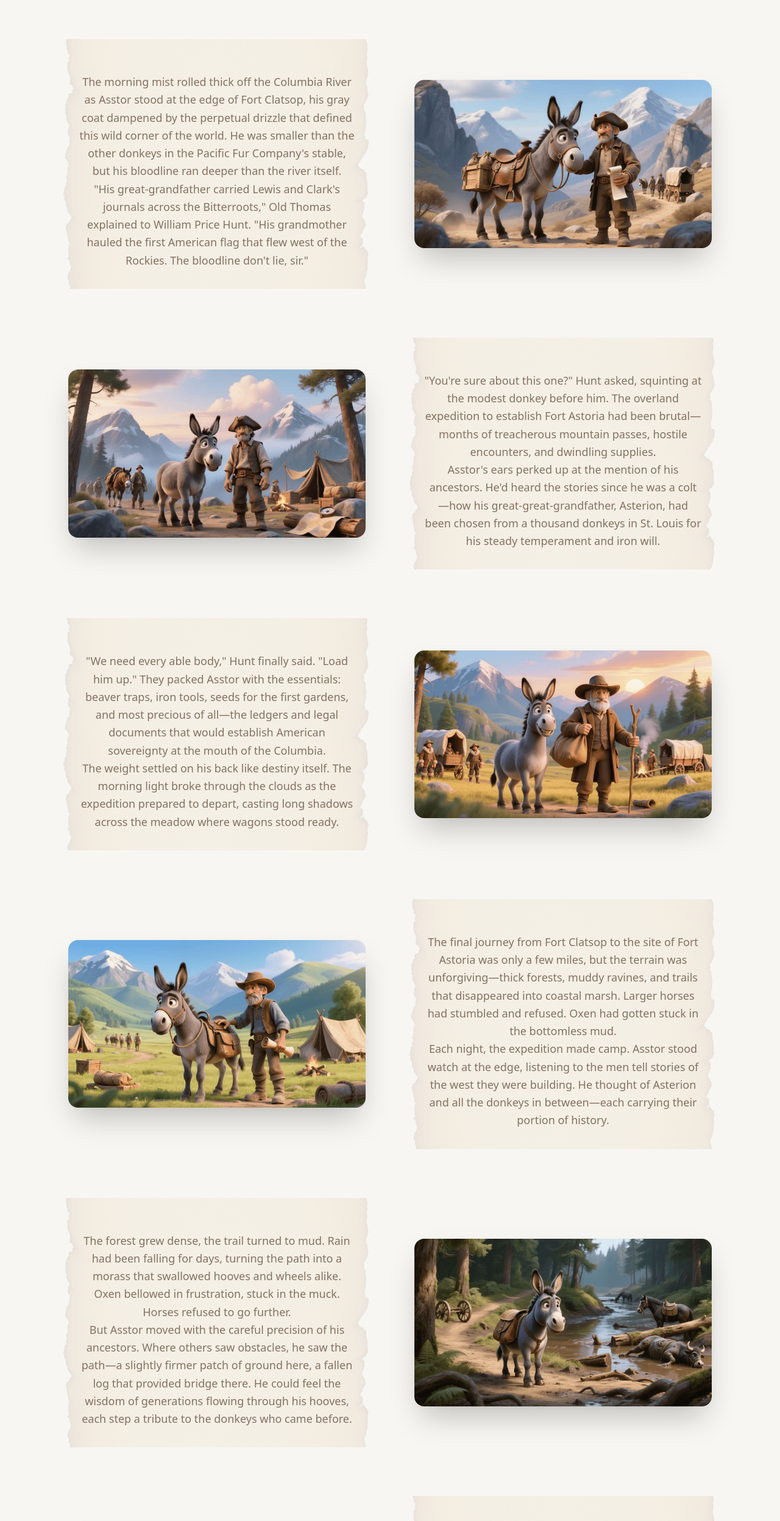
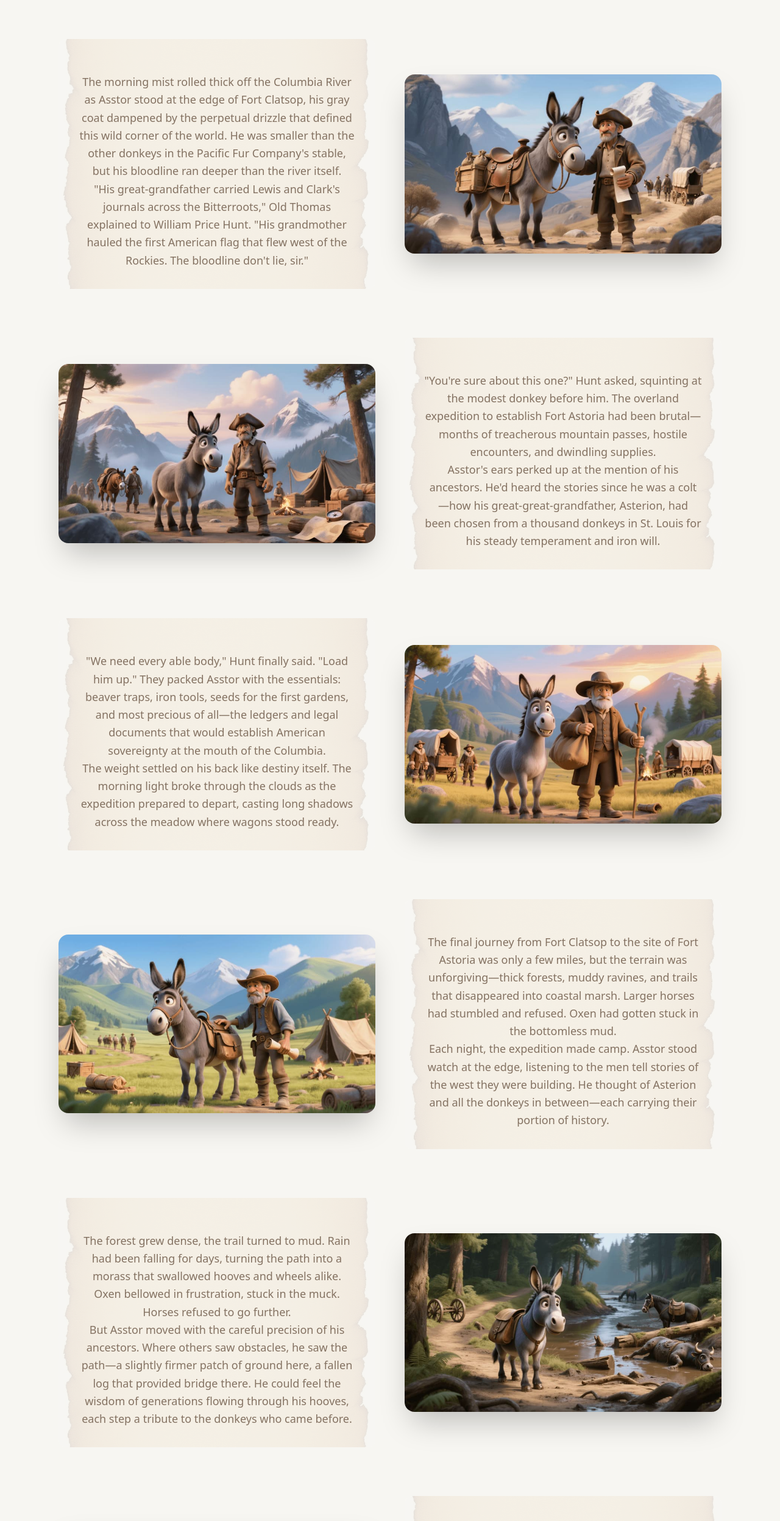
Before and after one commit to MattBegley224/smart-asstor, a React (Vite) app: page / in a window 1280 px wide. Shown: the part 1608-4103 px from the top of the page at 61% size. Built offline with nearby package versions, Linux system fonts and the light colour scheme; the HTML template or start-up script is replaced by a standard one.

Commit message:
Fix image borders in Story section

```diff
--- a/src/components/Story.tsx
+++ b/src/components/Story.tsx
@@ -41,27 +41,23 @@ const Story = () => {
             </p>
             </div>
           </div>
-          <div className="order-1 md:order-2 p-4">
-            <div className="rounded-2xl overflow-hidden shadow-2xl">
+          <div className="order-1 md:order-2">
             <img
               src={mountainsImage}
               alt="Asstor with a prospector examining documents in mountainous terrain"
-                className="w-full h-auto"
+              className="w-full h-auto rounded-2xl shadow-2xl"
             />
-            </div>
           </div>
         </div>
 
         {/* Section 2: The Call */}
         <div className="grid md:grid-cols-2 gap-12 items-center mb-20">
-          <div className="p-4">
-            <div className="rounded-2xl overflow-hidden shadow-2xl">
+          <div>
             <img
               src={mountainPeaksImage}
               alt="Asstor with pioneer and camping expedition in mountain valley"
-                className="w-full h-auto"
+              className="w-full h-auto rounded-2xl shadow-2xl"
             />
-            </div>
           </div>
           <div className="space-y-6 relative p-8 rounded-xl">
             <div className="absolute inset-0 opacity-10 rounded-xl overflow-hidden">
@@ -102,27 +98,23 @@ const Story = () => {
             </p>
             </div>
           </div>
-          <div className="order-1 md:order-2 p-4">
-            <div className="rounded-2xl overflow-hidden shadow-2xl">
+          <div className="order-1 md:order-2">
             <img
               src={wagonTrailImage}
               alt="Asstor with pioneer at sunset near wagon trail with mountains in the distance"
-                className="w-full h-auto"
+              className="w-full h-auto rounded-2xl shadow-2xl"
             />
-            </div>
           </div>
         </div>
 
         {/* Section 4: The Journey Begins */}
         <div className="grid md:grid-cols-2 gap-12 items-center mb-20">
-          <div className="p-4">
-            <div className="rounded-2xl overflow-hidden shadow-2xl">
+          <div>
             <img
               src={sunnyCampImage}
               alt="Asstor and pioneer at a mountain camp with tents and campfire"
-                className="w-full h-auto"
+              className="w-full h-auto rounded-2xl shadow-2xl"
             />
-            </div>
           </div>
           <div className="space-y-6 relative p-8 rounded-xl">
             <div className="absolute inset-0 opacity-10 rounded-xl overflow-hidden">
@@ -163,27 +155,23 @@ const Story = () => {
             </p>
             </div>
           </div>
-          <div className="order-1 md:order-2 p-4">
-            <div className="rounded-2xl overflow-hidden shadow-2xl">
+          <div className="order-1 md:order-2">
             <img
               src={mudTrailImage}
               alt="Asstor navigating a muddy forest trail with other animals struggling in the background"
-                className="w-full h-auto"
+              className="w-full h-auto rounded-2xl shadow-2xl"
             />
-            </div>
           </div>
         </div>
 
         {/* Section 6: The Crossing */}
         <div className="grid md:grid-cols-2 gap-12 items-center mb-20">
-          <div className="p-4">
-            <div className="rounded-2xl overflow-hidden shadow-2xl">
+          <div>
             <img
               src={edgeImage}
               alt="Asstor carrying supplies confidently on a mountain ridge overlooking a valley with a winding river"
-                className="w-full h-auto"
+              className="w-full h-auto rounded-2xl shadow-2xl"
             />
-            </div>
           </div>
           <div className="space-y-6 relative p-8 rounded-xl">
             <div className="absolute inset-0 opacity-10 rounded-xl overflow-hidden">
@@ -224,27 +212,23 @@ const Story = () => {
             </p>
             </div>
           </div>
-          <div className="order-1 md:order-2 p-4">
-            <div className="rounded-2xl overflow-hidden shadow-2xl">
+          <div className="order-1 md:order-2">
             <img
               src={heroRaysImage}
               alt="Asstor standing beside the Columbia River with dramatic rays of sunlight breaking through storm clouds"
-                className="w-full h-auto"
+              className="w-full h-auto rounded-2xl shadow-2xl"
             />
-            </div>
           </div>
         </div>
 
         {/* Section 8: The Foundation */}
         <div className="grid md:grid-cols-2 gap-12 items-center">
-          <div className="p-4">
-            <div className="rounded-2xl overflow-hidden shadow-2xl">
+          <div>
             <img
               src={settlementImage}
               alt="Asstor watching the construction of Fort Astoria settlement by the Columbia River"
-                className="w-full h-auto"
+              className="w-full h-auto rounded-2xl shadow-2xl"
             />
-            </div>
           </div>
           <div className="space-y-6 relative p-8 rounded-xl">
             <div className="absolute inset-0 opacity-10 rounded-xl overflow-hidden">
```
Lines whose indentation alone changed are shown as unchanged.
